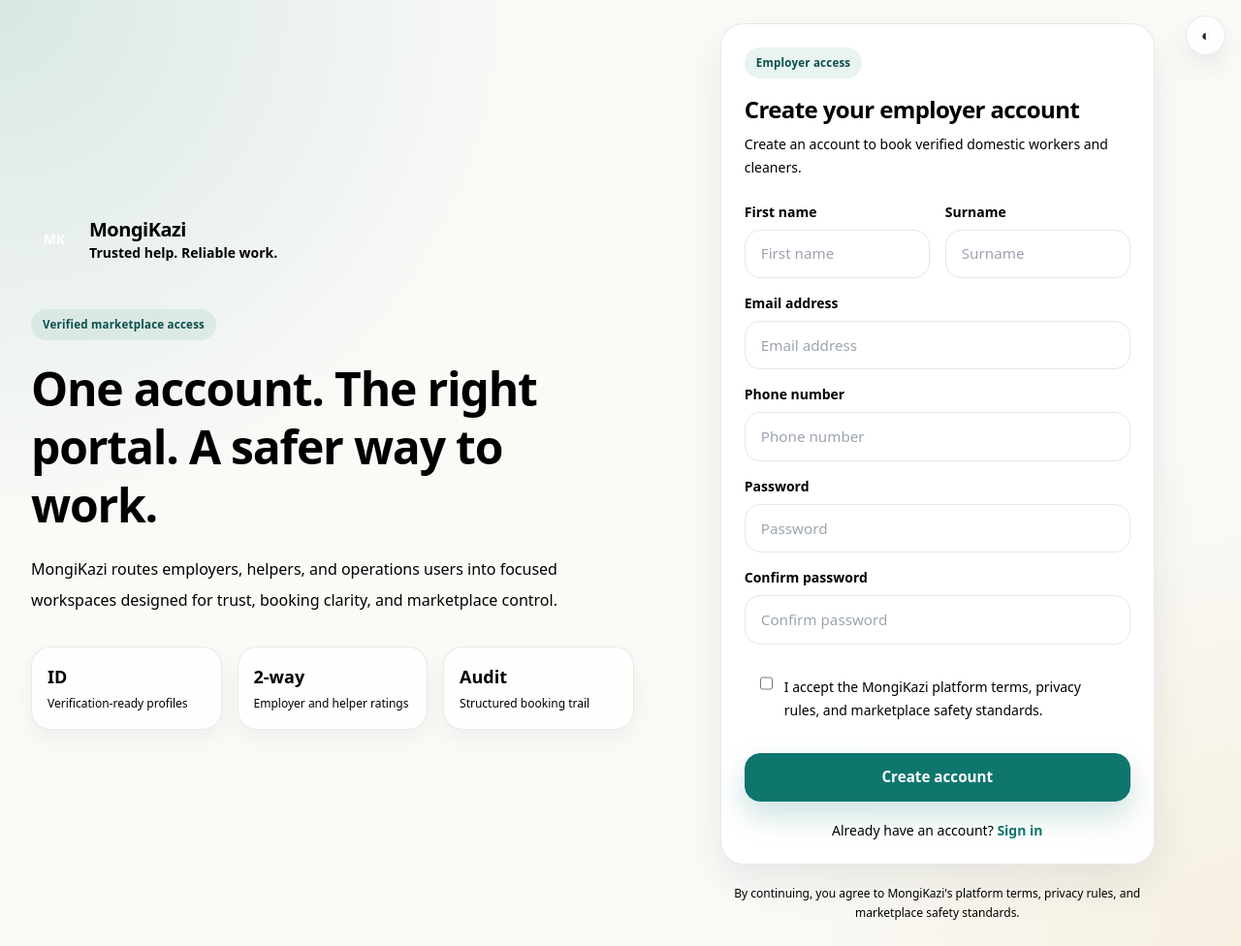
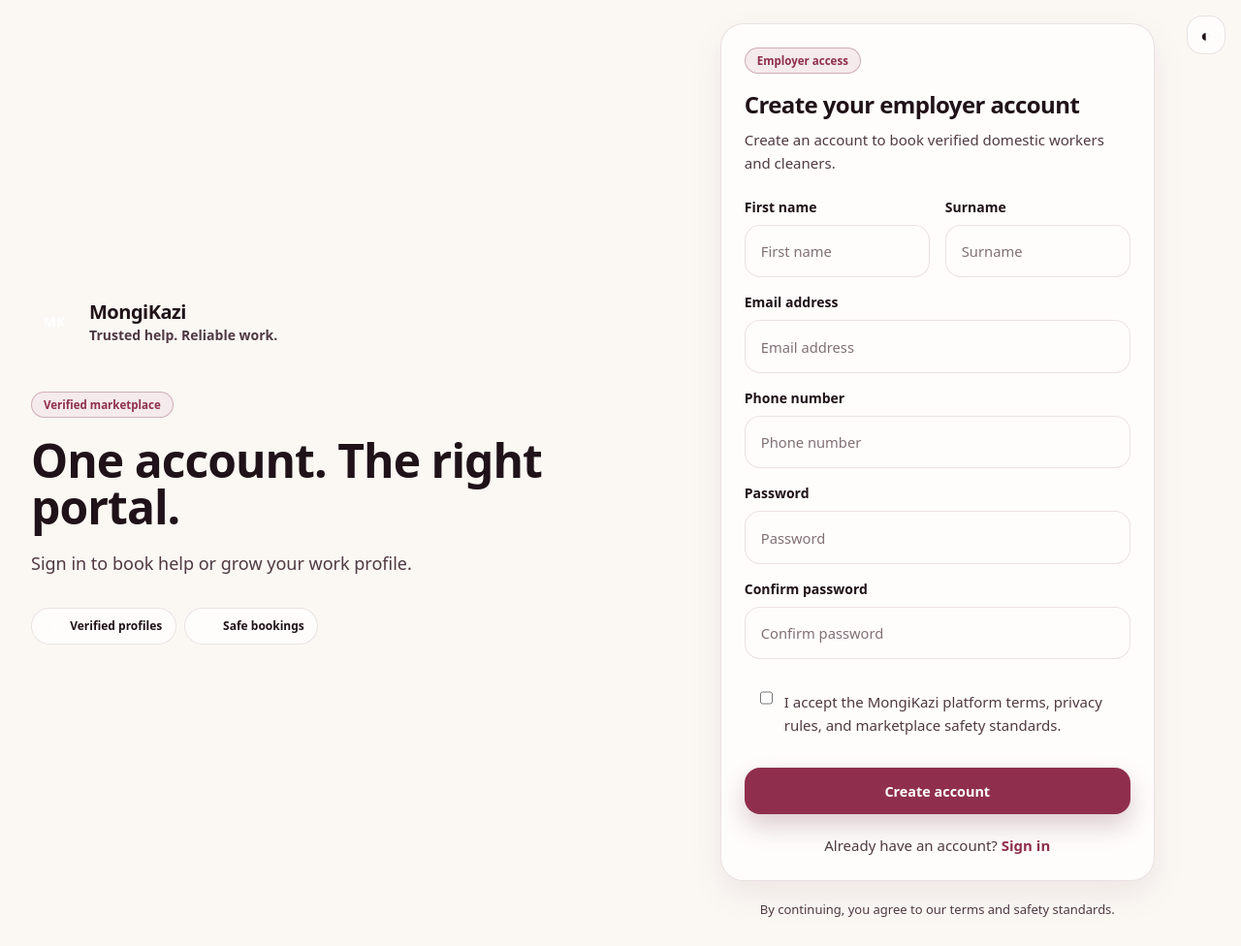
Before and after one commit to lvnzip001/Mongikazi, a Django app: page /accounts/register/EMPLOYER/ in a window 1280 px wide. Shown: the whole page at 97% size. After the commit the page ends 946 px from the top, so only its background shows below. Run offline with Django 5.2, Linux system fonts and the light colour scheme; some libraries are stand-ins or nearby versions.

Commit message:
Refactor account-related templates for improved styling and consistency

```diff
--- a/accounts/templates/accounts/logout_confirm.html
+++ b/accounts/templates/accounts/logout_confirm.html
@@ -3,8 +3,8 @@
 {% block content %}
 <div>
   <span class="mk-badge">Session security</span>
-  <h1 class="mt-4 text-2xl font-bold tracking-tight text-mk-text dark:text-white">Sign out?</h1>
-  <p class="mt-2 text-sm leading-6 text-mk-muted dark:text-slate-300">Use the secure sign-out action below to end your session.</p>
+  <h1 class="mt-4 text-2xl font-bold tracking-tight text-mk-text">Sign out?</h1>
+  <p class="mt-2 mk-body-copy">Use the secure sign-out action below to end your session.</p>
 </div>
 <form method="post" action="{% url 'accounts:logout' %}" class="mt-6 grid gap-3">
   {% csrf_token %}
--- a/accounts/templates/accounts/password_reset.html
+++ b/accounts/templates/accounts/password_reset.html
@@ -3,10 +3,10 @@
 {% block content %}
 <div>
   <span class="mk-badge">Account support</span>
-  <h1 class="mt-4 text-2xl font-bold tracking-tight text-mk-text dark:text-white">Password reset is being activated</h1>
-  <p class="mt-2 text-sm leading-6 text-mk-muted dark:text-slate-300">Self-service reset will be available soon. If you need immediate help, contact MongiKazi support and we will assist securely.</p>
+  <h1 class="mt-4 text-2xl font-bold tracking-tight text-mk-text">Password reset is being activated</h1>
+  <p class="mt-2 mk-body-copy">Self-service reset will be available soon. If you need immediate help, contact MongiKazi support and we will assist securely.</p>
 </div>
-<div class="mt-6 rounded-[1.25rem] border border-mk-border bg-white p-4 text-sm leading-6 text-mk-muted dark:border-slate-800 dark:bg-slate-900 dark:text-slate-400">
+<div class="mt-6 rounded-[1.25rem] border border-mk-border bg-mk-surface p-4 mk-body-copy">
   Support email: <a class="mk-link" href="mailto:support@mongikazi.com">support@mongikazi.com</a>
 </div>
 <div class="mt-6 grid gap-3">
--- a/accounts/templates/accounts/register.html
+++ b/accounts/templates/accounts/register.html
@@ -3,8 +3,8 @@
 {% block content %}
 <div>
   <span class="mk-badge">{% if is_employer %}Employer{% else %}Helper{% endif %} access</span>
-  <h1 class="mt-4 text-2xl font-bold tracking-tight text-mk-text dark:text-white">{{ page_title }}</h1>
-  <p class="mt-2 text-sm leading-6 text-mk-muted dark:text-slate-300">
+  <h1 class="mt-4 text-2xl font-bold tracking-tight text-mk-text">{{ page_title }}</h1>
+  <p class="mt-2 mk-body-copy">
     {% if is_employer %}
       Create an account to book verified domestic workers and cleaners.
     {% else %}
@@ -17,44 +17,44 @@
   {% if form.non_field_errors %}<div class="rounded-2xl bg-red-50 p-3 text-sm text-mk-danger">{{ form.non_field_errors|striptags }}</div>{% endif %}
   <div class="grid gap-4 sm:grid-cols-2">
     <div>
-      <label class="mb-2 block text-sm font-bold text-mk-text dark:text-slate-200" for="{{ form.first_name.id_for_label }}">First name</label>
+      <label class="mb-2 block text-sm font-bold text-mk-text" for="{{ form.first_name.id_for_label }}">First name</label>
       {{ form.first_name }}
       {% if form.first_name.errors %}<p class="mt-1 text-xs text-mk-danger">{{ form.first_name.errors|striptags }}</p>{% endif %}
     </div>
     <div>
-      <label class="mb-2 block text-sm font-bold text-mk-text dark:text-slate-200" for="{{ form.last_name.id_for_label }}">Surname</label>
+      <label class="mb-2 block text-sm font-bold text-mk-text" for="{{ form.last_name.id_for_label }}">Surname</label>
       {{ form.last_name }}
       {% if form.last_name.errors %}<p class="mt-1 text-xs text-mk-danger">{{ form.last_name.errors|striptags }}</p>{% endif %}
     </div>
   </div>
   <div>
-    <label class="mb-2 block text-sm font-bold text-mk-text dark:text-slate-200" for="{{ form.email.id_for_label }}">Email address</label>
+    <label class="mb-2 block text-sm font-bold text-mk-text" for="{{ form.email.id_for_label }}">Email address</label>
     {{ form.email }}
     {% if form.email.errors %}<p class="mt-1 text-xs text-mk-danger">{{ form.email.errors|striptags }}</p>{% endif %}
   </div>
   <div>
-    <label class="mb-2 block text-sm font-bold text-mk-text dark:text-slate-200" for="{{ form.phone_number.id_for_label }}">Phone number</label>
+    <label class="mb-2 block text-sm font-bold text-mk-text" for="{{ form.phone_number.id_for_label }}">Phone number</label>
     {{ form.phone_number }}
     {% if form.phone_number.errors %}<p class="mt-1 text-xs text-mk-danger">{{ form.phone_number.errors|striptags }}</p>{% endif %}
   </div>
   <div>
-    <label class="mb-2 block text-sm font-bold text-mk-text dark:text-slate-200" for="{{ form.password1.id_for_label }}">Password</label>
+    <label class="mb-2 block text-sm font-bold text-mk-text" for="{{ form.password1.id_for_label }}">Password</label>
     {{ form.password1 }}
     {% if form.password1.errors %}<p class="mt-1 text-xs text-mk-danger">{{ form.password1.errors|striptags }}</p>{% endif %}
   </div>
   <div>
-    <label class="mb-2 block text-sm font-bold text-mk-text dark:text-slate-200" for="{{ form.password2.id_for_label }}">Confirm password</label>
+    <label class="mb-2 block text-sm font-bold text-mk-text" for="{{ form.password2.id_for_label }}">Confirm password</label>
     {{ form.password2 }}
     {% if form.password2.errors %}<p class="mt-1 text-xs text-mk-danger">{{ form.password2.errors|striptags }}</p>{% endif %}
   </div>
-  <label class="flex items-start gap-3 rounded-2xl bg-mk-bg p-4 text-sm leading-6 text-mk-muted dark:bg-slate-950 dark:text-slate-400">
+  <label class="flex items-start gap-3 rounded-2xl bg-mk-bg p-4 mk-body-copy">
     {{ form.accepted_terms }}
     <span>I accept the MongiKazi platform terms, privacy rules, and marketplace safety standards.</span>
   </label>
   {% if form.accepted_terms.errors %}<p class="text-xs text-mk-danger">{{ form.accepted_terms.errors|striptags }}</p>{% endif %}
   <button type="submit" class="mk-btn-primary w-full">Create account</button>
 </form>
-<div class="mt-5 text-center text-sm text-mk-muted dark:text-slate-400">
+<div class="mt-5 text-center mk-body-copy">
   Already have an account? <a href="{% url 'accounts:login' %}" class="mk-link">Sign in</a>
 </div>
 {% endblock %}
--- a/accounts/templates/base/base_auth.html
+++ b/accounts/templates/base/base_auth.html
@@ -1,90 +1,67 @@
 {% load static %}
 <!DOCTYPE html>
-<html lang="en" class="scroll-smooth">
+<html lang="en" class="scroll-smooth" data-theme="light">
 <head>
   <meta charset="UTF-8" />
   <meta name="viewport" content="width=device-width, initial-scale=1.0" />
   <title>{% block title %}MongiKazi Account{% endblock %}</title>
   <meta name="description" content="Access MongiKazi to book trusted help or build a verified helper profile.">
-  <link rel="preconnect" href="https://fonts.googleapis.com">
-  <link rel="preconnect" href="https://fonts.gstatic.com" crossorigin>
-  <link href="https://fonts.googleapis.com/css2?family=Inter:wght@400;500;600;700;800&display=swap" rel="stylesheet">
-  <script>
-    tailwind = window.tailwind || {};
-    tailwind.config = {
-      darkMode: 'class',
-      theme: {
-        extend: {
-          colors: {
-            mk: {
-              primary: '#0F766E', primaryDark: '#0B4F4A', secondary: '#F4EFE7', accent: '#D9A441',
-              bg: '#FAFAF7', surface: '#FFFFFF', text: '#1F2933', muted: '#6B7280', border: '#E5E7EB',
-              success: '#15803D', warning: '#B45309', danger: '#B91C1C', ink: '#102A2A'
-            }
-          },
-          fontFamily: { sans: ['Inter', 'ui-sans-serif', 'system-ui', 'sans-serif'] },
-          boxShadow: {
-            'mk-soft': '0 12px 30px rgba(15, 23, 42, 0.07)',
-            'mk-lift': '0 24px 60px rgba(15, 23, 42, 0.14)'
-          },
-          borderRadius: { 'mk-card': '1.5rem', 'mk-button': '1rem' }
-        }
-      }
-    }
-  </script>
-  <script src="https://cdn.tailwindcss.com"></script>
-  <link rel="stylesheet" href="{% static 'website/css/app.css' %}">
+  {% include "partials/mk_head.html" %}
+  <link rel="stylesheet" href="{% static 'website/css/public_app.css' %}">
+  <style>
+    .mk-auth-shell { position: relative; min-height: 100vh; overflow: hidden; padding: 1.5rem 1rem; }
+    @media (min-width: 1024px) { .mk-auth-shell { padding: 1.5rem 2rem; } }
+  </style>
   {% block extra_css %}{% endblock %}
 </head>
-<body class="min-h-screen bg-mk-bg text-mk-text font-sans antialiased dark:bg-slate-950 dark:text-slate-100">
-  <main class="mk-auth-shell relative min-h-screen overflow-hidden px-4 py-6 lg:px-8">
+<body class="min-h-screen bg-mk-bg text-mk-text font-sans antialiased">
+  <main class="mk-auth-shell">
     <div class="absolute right-4 top-4 z-20">
-      <button type="button" data-theme-toggle class="mk-icon-button" aria-label="Toggle dark mode">◐</button>
+      <button type="button" data-theme-toggle class="mk-theme-toggle flex h-10 w-10 items-center justify-center rounded-2xl text-lg font-extrabold" aria-label="Toggle dark mode">&#9680;</button>
     </div>
 
     <div class="mx-auto grid min-h-[calc(100vh-3rem)] w-full max-w-7xl items-center gap-8 lg:grid-cols-[1.05fr_.95fr]">
       <section class="hidden lg:block">
         <a href="{{ public_home_url|default:'/' }}" class="inline-flex items-center gap-3">
-          <div class="flex h-12 w-12 items-center justify-center rounded-2xl bg-mk-primary text-sm font-bold text-white shadow-mk-soft">MK</div>
+          <div class="flex h-12 w-12 items-center justify-center rounded-2xl bg-mk-primary text-sm font-extrabold text-white shadow-mk-soft">MK</div>
           <div>
-            <p class="text-xl font-bold tracking-tight text-mk-text dark:text-white">MongiKazi</p>
-            <p class="text-sm font-semibold text-mk-muted dark:text-slate-400">Trusted help. Reliable work.</p>
+            <p class="text-xl font-extrabold tracking-tight text-mk-text">MongiKazi</p>
+            <p class="text-sm font-semibold text-mk-muted">Trusted help. Reliable work.</p>
           </div>
         </a>
         <div class="mt-12 max-w-xl">
-          <span class="mk-badge">Verified marketplace access</span>
-          <h1 class="mt-5 text-5xl font-bold leading-tight tracking-tight text-mk-text dark:text-white">One account. The right portal. A safer way to work.</h1>
-          <p class="mt-5 text-base leading-8 text-mk-muted dark:text-slate-300">MongiKazi routes employers, helpers, and operations users into focused workspaces designed for trust, booking clarity, and marketplace control.</p>
+          <span class="mk-badge">Verified marketplace</span>
+          <h1 class="mk-page-title mt-5 text-5xl">One account. The right portal.</h1>
+          <p class="mk-body-copy mt-5 text-lg">Sign in to book help or grow your work profile.</p>
         </div>
-        <div class="mt-8 grid max-w-2xl gap-4 sm:grid-cols-3">
-          <div class="mk-card-flat p-4"><p class="text-lg font-bold">ID</p><p class="mt-1 text-xs leading-5 text-mk-muted dark:text-slate-400">Verification-ready profiles</p></div>
-          <div class="mk-card-flat p-4"><p class="text-lg font-bold">2-way</p><p class="mt-1 text-xs leading-5 text-mk-muted dark:text-slate-400">Employer and helper ratings</p></div>
-          <div class="mk-card-flat p-4"><p class="text-lg font-bold">Audit</p><p class="mt-1 text-xs leading-5 text-mk-muted dark:text-slate-400">Structured booking trail</p></div>
+        <div class="mt-8 flex flex-wrap gap-2">
+          {% include "components/trust_badge.html" with label="Verified profiles" %}
+          {% include "components/trust_badge.html" with label="Safe bookings" %}
         </div>
       </section>
 
       <section class="mx-auto w-full max-w-md">
         <div class="mb-6 flex items-center justify-between lg:hidden">
           <a href="{{ public_home_url|default:'/' }}" class="flex items-center gap-3">
-            <div class="flex h-11 w-11 items-center justify-center rounded-2xl bg-mk-primary text-xs font-bold text-white">MK</div>
-            <div><p class="text-base font-bold text-mk-text dark:text-white">MongiKazi</p><p class="text-xs text-mk-muted dark:text-slate-400">Account access</p></div>
+            <div class="flex h-11 w-11 items-center justify-center rounded-2xl bg-mk-primary text-xs font-extrabold text-white">MK</div>
+            <div><p class="text-base font-extrabold text-mk-text">MongiKazi</p><p class="text-xs text-mk-muted">Account</p></div>
           </a>
         </div>
         <div class="mk-card p-5 sm:p-6">
           {% if messages %}
             <div class="mb-4 grid gap-2">
               {% for message in messages %}
-                <div class="rounded-2xl border border-amber-200 bg-amber-50 px-4 py-3 text-sm font-semibold text-amber-800">{{ message }}</div>
+                <div class="mk-alert">{{ message }}</div>
               {% endfor %}
             </div>
           {% endif %}
           {% block content %}{% endblock %}
         </div>
-        <p class="mt-5 text-center text-xs leading-5 text-mk-muted dark:text-slate-400">By continuing, you agree to MongiKazi's platform terms, privacy rules, and marketplace safety standards.</p>
+        <p class="mk-muted mt-5 text-center">By continuing, you agree to our terms and safety standards.</p>
       </section>
     </div>
   </main>
-  <script src="{% static 'website/js/theme.js' %}"></script>
+  <script src="{% static 'website/js/mk-theme.js' %}"></script>
   {% block extra_js %}{% endblock %}
 </body>
 </html>
```
Also changed, not shown: accounts/templates/accounts/account_pending.html (+6 -6 lines), accounts/templates/accounts/login.html (+4 -4 lines), accounts/templates/accounts/role_select.html (+9 -9 lines), payments/static/payments/css/payments.css (+15 -24 lines), payments/static/payments/js/payments.js (+1 -38 lines), payments/templates/base/base_payments.html (+14 -31 lines).
